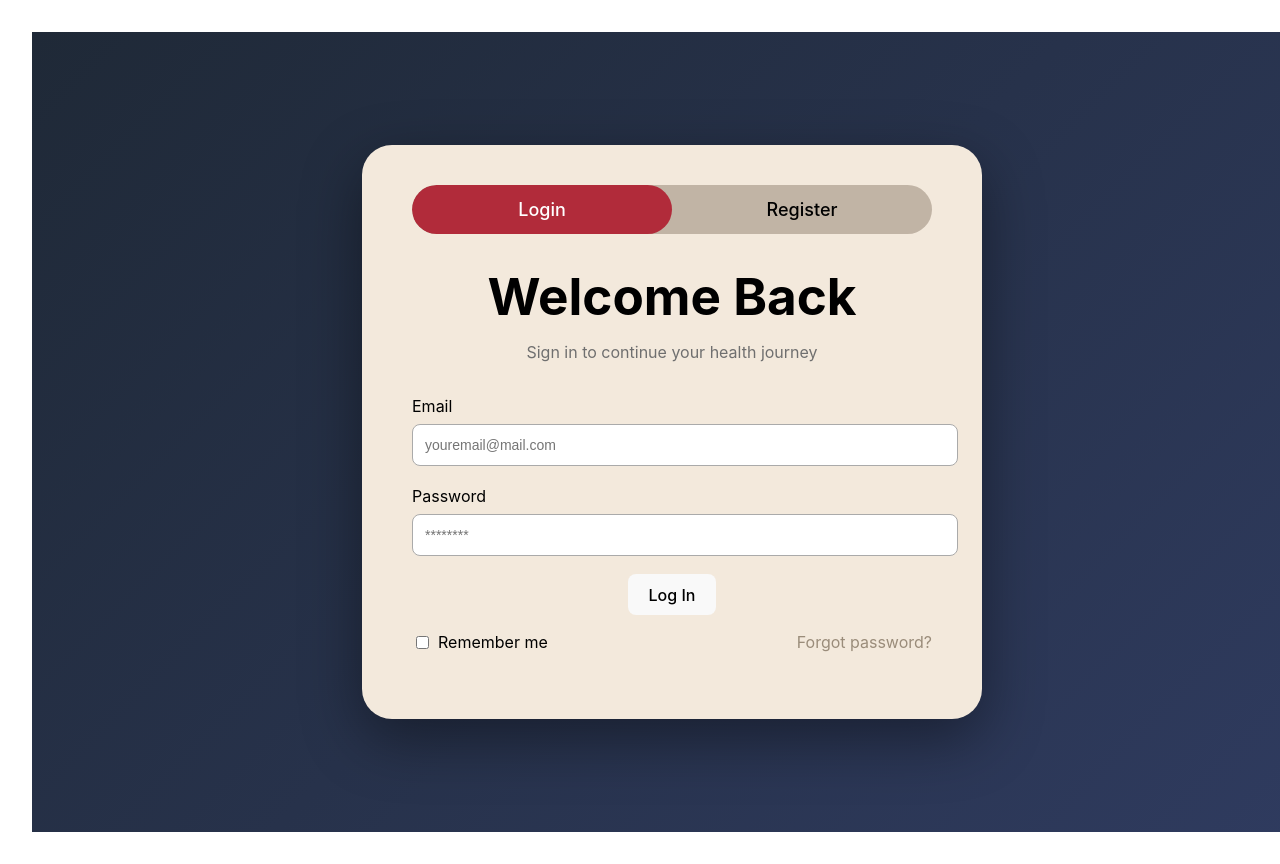
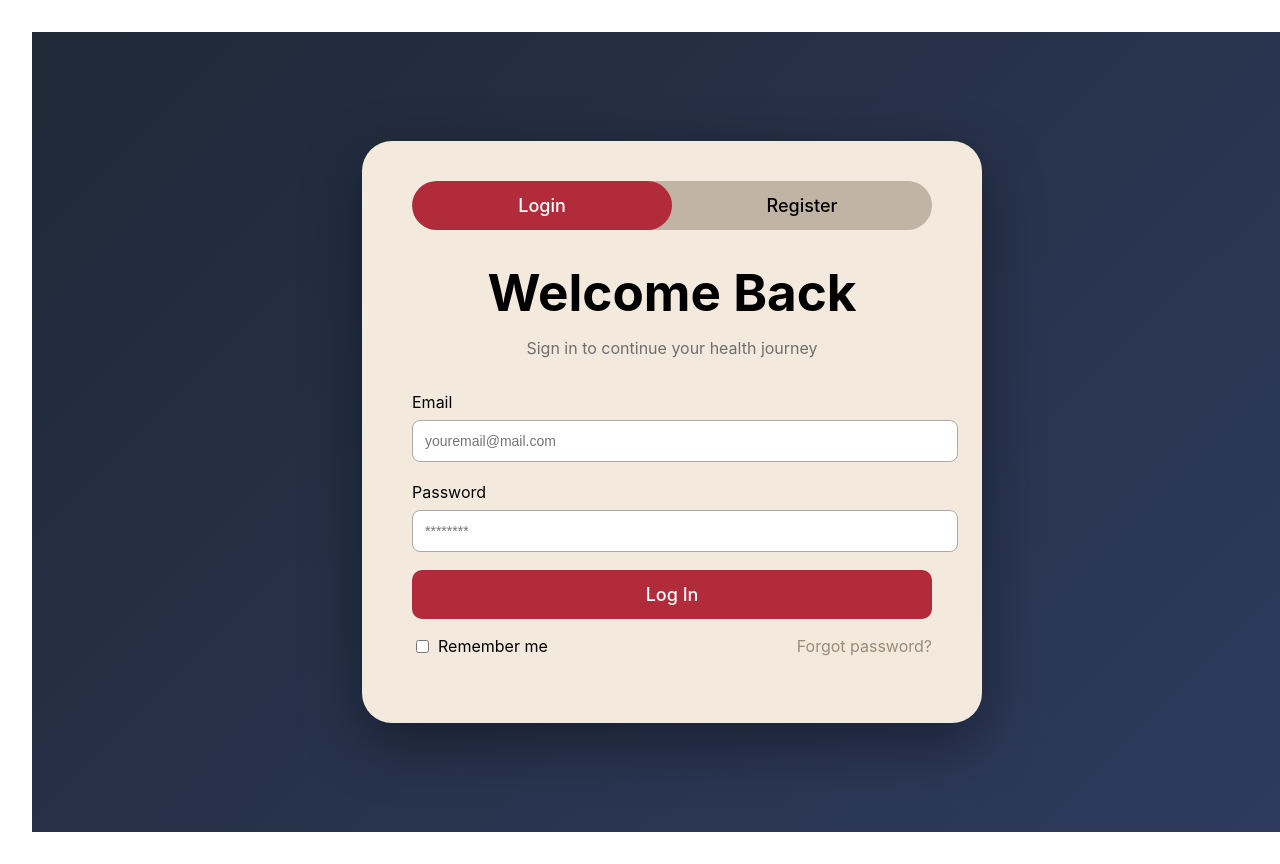
Before and after one commit to gladyslyx/MediPal, a React (Vite) app in the folder frontend/: page / in a window 1280 px wide. Shown: the top 864 px of the page. Built offline with nearby package versions, Linux system fonts and the light colour scheme.

Commit message:
Huge frontend changes to prepare for backend hookup. - Haikal;0328;1/2/2026

```diff
--- a/frontend/package.json
+++ b/frontend/package.json
@@ -9,6 +9,7 @@
     "preview": "vite preview"
   },
   "dependencies": {
+    "express": "^5.2.1",
     "react": "^18.2.0",
     "react-dom": "^18.2.0"
   },
--- a/frontend/src/Login.js
+++ /dev/null
@@ -1,24 +0,0 @@
-//Handle submit: handles login form submit.
-//DOES NOT WORK
-
-export function loginForm() {
-    const handleSubmit = (event) =>
-        //Prevents site from refreshing upon update.
-        event.preventDefault();
-
-        //Create form element/payload.
-        const formData = new FormData(event.target);
-
-        //Retrieve data from payload.
-        const email = formData.get('email');
-        const password = formData.get('password');
-        console.log(email);
-        console.log(password);
-}
-
-
-//Handle tab switch: handles page web page switching? Incomplete.
-export function handleTabSwitch(tab) {
-console.log("Switched to:", tab);
-
-}
--- a/frontend/src/Login.jsx
+++ b/frontend/src/Login.jsx
@@ -1,16 +1,34 @@
-import React from "react";
 import "./Login.css";
-import {loginForm, handleTabSwitch} from "./Login.js";
 
-//Login page element: Handles and displays login page.
-function Login() {
+//<<<<<<Login Page>>>>>>: Handles and displays login page.
+export default function Login(){
     return (
+        <div className="login-page">
+            <div className="login-card">
+
+                {/*Call Switcher*/}
+                <Switcher />
+
+                {/*Message Division.*/}
+                <h1>Welcome Back</h1>
+                <p className="subtitle">Sign in to continue your health journey</p>
+
+                {/*Call Form*/}
+                <Form />
 
 
-    <div className="login-page">
-      <div className="login-card">
+                {/*Call Checkbox*/}
+                <Checkbox />
+            </div>
+        </div>
+    );
+}
+
+//<<<<<<Switcher Handler>>>>>>
+function Switcher() {
+    return (
+        <main>
          <div className="tabs">
-
                   {/*Login Switcher*/}
                   <button
                     className="tab active"
@@ -27,21 +45,49 @@ function Login() {
                     Register
                   </button>
                 </div>
+            </main>
+    );
+}
 
-        {/*Message Division.*/}
-        <h1>Welcome Back</h1>
-        <p className="subtitle">
-          Sign in to continue your health journey
-        </p>
+//<<<<<<Form Handler>>>>>>
+function Form() {
 
-        {/*Form Handler: User input interface.*/}
-        <form id="loginForm" onSubmit={loginForm}>
+  //Handles form submit.
+  const handleSubmit = (event) => {
+    event.preventDefault();
 
+    const formData = new FormData(event.target);
+    const dataObject = Object.fromEntries(formData);
+
+    console.log(dataObject);
+
+    //sendDataToBackend(dataObject);
+  };
+
+  //Sending data to backend. >>NOT READY.
+  /*const sendDataToBackend = async (data) => {
+    try{
+      const response = await fetch('http://localhost:3000/update', {
+        method: 'POST',
+        headers:{'Content-Type': 'application/json',},
+        body: JSON.stringify(data),
+      });
+
+      const result = await response.json();
+      console.log('Server Response: ', result);
+    }catch(err){"Error: Login: Login: ", err.message}
+  }*/
+
+  //Returns HTML Body
+  return (
+    <main>
+
+        {/*Form Handler.*/}
+        <form name="form" onSubmit={handleSubmit}>
             {/*Email Input*/}
             <div className="form-group">
                 <label>Email</label>
                 <input
-              id="email"
                 name="email"
                 type="email"
                 placeholder="youremail@mail.com"
@@ -53,7 +99,6 @@ function Login() {
             <div className="form-group">
                 <label>Password</label>
                 <input
-              id="password"
                 name="password"
                 type="password"
                 placeholder="********"
@@ -62,12 +107,19 @@ function Login() {
             </div>
 
             {/*Submit button.*/}
-          <button type="submit"> Log In </button>
+            <button type="submit" className="submit-btn"> Log In </button>
 
             {/*End of form*/}
             </form>
+    </main>
+  );
+}
 
-        {/*Remember Me Checkbox. Incomplete.*/}
+//<<<<<<Checkbox Handler>>>>>>
+function Checkbox() {
+    return (
+        <main>
+            {/*Remember Me Checkbox + Forgot Password. Incomplete.*/}
             <div className="form-options">
                 <label className="remember">
                     <input type="checkbox" />
@@ -75,9 +127,6 @@ function Login() {
                 </label>
                 <span className="forgot">Forgot password?</span>
             </div>
-      </div>
-    </div>
+        </main>
     );
 }
-
-export default Login;
```
Also changed, not shown: 2 other files (tests, documents, lock files or other folders). Lines whose indentation alone changed are shown as unchanged.
